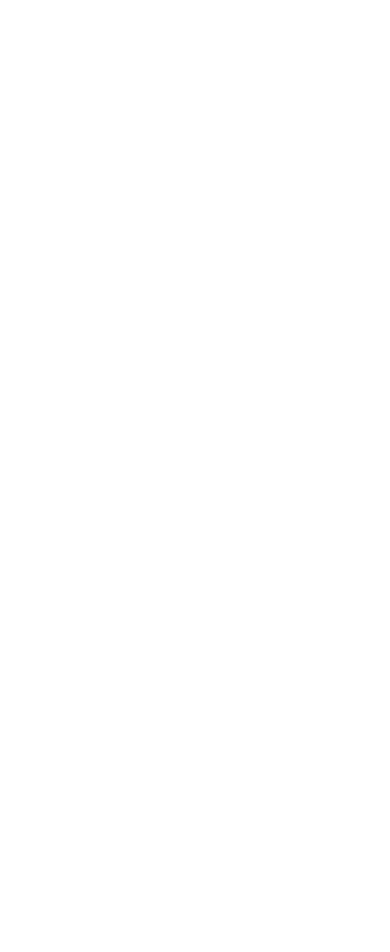
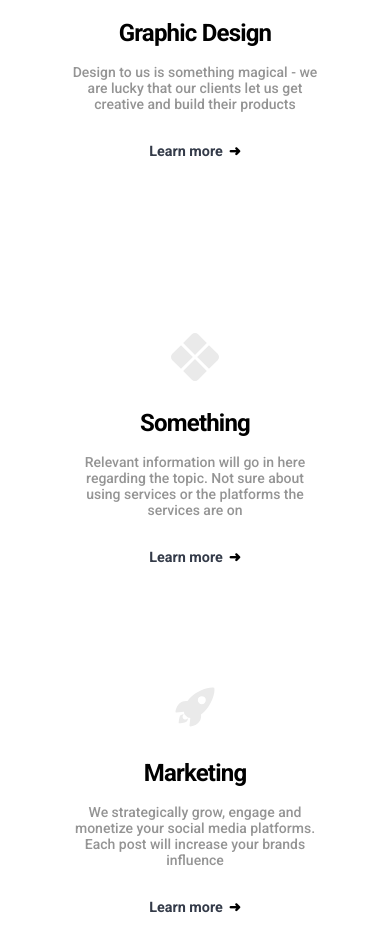
Before and after one commit to ruairifitzsimmons/decision, a React (Create React App) app: page / in a window 390 px wide. Shown: the part 940-1892 px from the top of the page. Before the commit the page ends 924 px from the top, so only its background shows below. Built offline with nearby package versions, Linux system fonts and the light colour scheme.

Commit message:
services section

```diff
--- a/src/App.css
+++ b/src/App.css
@@ -34,7 +34,7 @@
   z-index: -1;
   display: inline;
   overflow: hidden;
-  height: 100%;
+  height: 100vh;
 }
 
 .circles{
--- a/src/components/Button.css
+++ b/src/components/Button.css
@@ -12,6 +12,7 @@
     text-decoration: none;
     white-space: nowrap;
     color: #fff;
+    font-size: 0.9rem;
     font-weight: 600;
     line-height:120%;
 }
--- a/src/components/MainSection.css
+++ b/src/components/MainSection.css
@@ -6,6 +6,9 @@
 
 .home_main-row {
     align-items:center;
+}
+.lightBg {
+    background: #fff;
 }
 
 .row {
@@ -32,12 +35,13 @@
 }
 
 .top-line {
-    color: #fff;
+    color: rgb(153, 153, 153);
     font-size:16px;
     line-height:16px;
     font-weight:600;
     letter-spacing:1.4px;
     text-transform:uppercase;
+    margin-bottom: 10px;
 }
 
 .heading {
--- a/src/components/MainSection.js
+++ b/src/components/MainSection.js
@@ -18,7 +18,7 @@
 }) {
     return (
         <>
-        <div className={lightBg ? 'home_main-section' : 'home_main-section darkBg'}>
+        <div className={lightBg ? 'home_main-section' : 'home_main-section lightBg'}>
             <div className="container">
                 <div className="row home_main-row"
                 style={{display: 'flex', flexDirection: imgStart === 'start' ? 'row-reverse' : 'row'}}>
--- /dev/null
+++ b/src/components/Services.css
@@ -0,0 +1,115 @@
+.service_section {
+    padding: 100px 0 160px 0px;
+    display: flex;
+    flex-direction: column;
+    justify-content: center;
+    background: #ffffff;
+  }
+
+  .service_container-card {
+    background: none;
+    width: 350px;
+    height: 350px;
+    text-decoration: none;
+    border-radius: 25px;
+    text-align: center;
+  }
+
+  .service_container-card:nth-child(2) {
+    margin: 0 50px;
+  }
+
+  .service_container {
+    display: flex;
+    justify-content: center;
+    align-items: center;
+  }
+
+  .service_wrapper {
+    display: flex;
+    flex-direction: column;
+    align-items: flex-start;
+    margin: 0 auto;
+  }
+
+  .service_heading {
+    color: #000000;
+    margin-bottom: 24px;
+  }
+
+  .service_container-cardInfo {
+    display: flex;
+    flex-direction: column;
+    height: 500px;
+    padding: 24px;
+    align-items: center;
+    color: rgb(0, 0, 0);
+  }
+
+  .service_container-cardInfo h3 {
+    letter-spacing: -0.05rem;
+    margin-bottom: 5px;
+    font-size: 24px;
+    color: rgb(0, 0, 0);
+  }
+
+  .service_container-cardInfo p {
+    font-size:14px;
+    margin-top:12px;
+    margin-bottom:24px;
+    font-weight:500;
+    color:rgb(148, 148, 148);
+  }
+
+  .service_container-features {
+    margin: 16px 0 32px;
+    list-style: none;
+  }
+
+  .service_container-features li {
+    margin-bottom: 10px;
+  }
+
+  .service_container-features {
+    display: flex;
+    flex-direction: column;
+    align-items: center;
+  }
+
+  .icon {
+    margin: 24px 0;
+  }
+
+  @media screen and (max-width: 1199px) {
+    .service_container {
+      justify-content: center;
+      align-items: center;
+    }
+
+    .service_container-card {
+      width: 250px;
+      height: 350px;
+    }
+  }
+
+  @media screen and (max-width: 960px) {
+    .service_container {
+      display: flex;
+      flex-direction: column;
+      justify-content: center;
+      align-items: center;
+      width: 100%;
+    }
+
+    .service_container-card {
+      width: 90%;
+      margin-bottom: 40px;
+    }
+
+    .service_wrapper {
+      margin: 0 30px;
+      display: flex;
+      flex-direction: column;
+      align-items: center;
+    }
+  }
--- /dev/null
+++ b/src/components/Services.js
@@ -0,0 +1,62 @@
+import React from 'react';
+import { Button } from './Button';
+import './Services.css';
+import { IoIosRocket } from 'react-icons/io';
+import { BsXDiamondFill } from 'react-icons/bs';
+import { FaPencilRuler } from 'react-icons/fa';
+import { IconContext } from 'react-icons/lib';
+import { Link } from 'react-router-dom';
+
+function Pricing() {
+  return (
+    <IconContext.Provider value={{ color: '#EAEAEA', size: 48 }}>
+      <div className='service_section'>
+        <div className='service_wrapper'>
+          <div className='service_container'>
+            <div className='service_container-card'>
+              <div className='service_container-cardInfo'>
+                <div className='icon'>
+                  <FaPencilRuler />
+                </div>
+                <h3>Graphic Design</h3>
+                <p>Design to us is something magical - we are lucky that our clients let us get creative and build their products</p>
+                <Link to="/products">
+                  <Button buttonStyle='style-secondary' arrow='arrow-dark'>
+                    Learn more
+                  </Button>
+                </Link>
+              </div>
+            </div>
+            <div className='service_container-card'>
+              <div className='service_container-cardInfo'>
+                <div className='icon'>
+                  <BsXDiamondFill />
+                </div>
+                <h3>Something</h3>
+                <p>Relevant information will go in here regarding the topic. Not sure about using services or the platforms the services are on</p>
+                <Button buttonStyle='style-secondary' arrow='arrow-dark'>
+                  Learn more
+                </Button>
+              </div>
+            </div>
+            <div className='service_container-card'>
+              <div className='service_container-cardInfo'>
+                <div className='icon'>
+                  <IoIosRocket />
+                </div>
+                <h3>Marketing</h3>
+                <p>We strategically grow, engage and monetize your social media platforms.
+                  Each post will increase your brands influence
+                </p>
+                <Button buttonStyle='style-secondary' arrow='arrow-dark'>
+                  Learn more
+                </Button>
+              </div>
+            </div>
+          </div>
+        </div>
+      </div>
+    </IconContext.Provider>
+  );
+}
+export default Pricing;
--- a/src/components/pages/Home/Data.js
+++ b/src/components/pages/Home/Data.js
@@ -1,5 +1,5 @@
 export const homeOne = {
-    lightBg: false,
+    lightBg: true,
     lightText: true,
     lightTextDesc: true,
     topLine: '',
@@ -9,5 +9,18 @@
     buttonLabel2: 'Contact us',
     imgStart: '',
     img: 'images/main-image.png',
+    alt: 'Social Image'
+};
+
+export const homeTwo = {
+    lightBg: false,
+    lightText: true,
+    lightTextDesc: true,
+    topLine: 'ABOUT US',
+    headline: 'What we do',
+    description: 'We are a marketing & graphic design agency',
+    buttonLabel1: 'Start now',
+    imgStart: 'start',
+    img: '',
     alt: 'Mobile'
 };
--- a/src/components/pages/Home/Home.js
+++ b/src/components/pages/Home/Home.js
@@ -1,11 +1,13 @@
 import React from 'react';
 import MainSection from '../../MainSection';
-import {homeOne} from './Data';
+import {homeOne, homeTwo} from './Data';
+import Services from '../../Services';
 
 function Home() {
     return (
         <>
             <MainSection {...homeOne}/>
+            <Services />
         </>
     )
 }
```
Also changed, not shown: src/components/pages/About/About.js (added), src/components/pages/About/Data.js (added), 1 other file (tests, documents, lock files or other folders).
